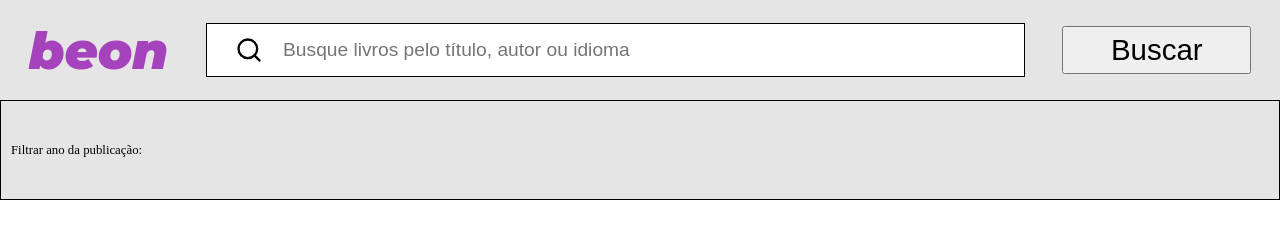
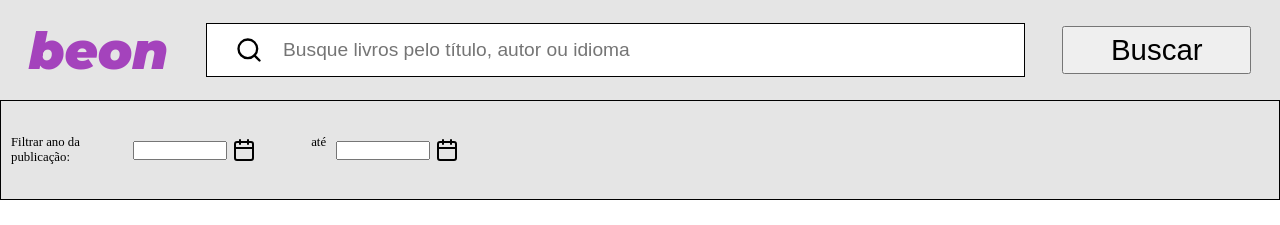
Before and after one commit to Josimar-Souza/beon-challenge, a React (Create React App) app: page /books in a window 1280 px wide. Shown: the top 225 px of the page. Built offline with nearby package versions, Linux system fonts and the light colour scheme; no server answers.

Commit message:
Added filter section

```diff
--- a/src/components/SearchFilter/index.jsx
+++ b/src/components/SearchFilter/index.jsx
@@ -1,13 +1,29 @@
 import React from 'react';
+import calendarIcon from '../../icons/calendar.svg';
 import {
   FilterContainer,
   FilterText,
+  YearFilterContainer,
+  FilterInput,
+  FilterIcon,
+  InputIconContainer,
 } from './searchFilterStyles';
 
 function SearchFilter() {
   return (
     <FilterContainer>
-      <FilterText>Filtrar ano da publicação:</FilterText>
+      <YearFilterContainer>
+        <FilterText>Filtrar ano da publicação:</FilterText>
+        <InputIconContainer>
+          <FilterInput type="number" />
+          <FilterIcon src={calendarIcon} alt="Icone de filtro por ano" />
+        </InputIconContainer>
+        <FilterText>até</FilterText>
+        <InputIconContainer>
+          <FilterInput type="number" />
+          <FilterIcon src={calendarIcon} alt="Icone de filtro por ano" />
+        </InputIconContainer>
+      </YearFilterContainer>
     </FilterContainer>
   );
 }
--- a/src/components/SearchFilter/searchFilterStyles.js
+++ b/src/components/SearchFilter/searchFilterStyles.js
@@ -11,5 +11,27 @@ export const FilterContainer = styled.div`
 `;
 
 export const FilterText = styled.p`
+  display: inline-block;
   font-size: 1vw;
 `;
+
+export const YearFilterContainer = styled.div`
+  display: flex;
+  justify-content: space-around;
+  max-width: 40%;
+  width: 100%;
+`;
+
+export const FilterInput = styled.input`
+  margin-left: 10px;
+  width: 50%;
+`;
+
+export const FilterIcon = styled.img`
+  margin-left: 5px;
+`;
+
+export const InputIconContainer = styled.div`
+  align-items: center;
+  display: flex;
+`;
```
Also changed, not shown: src/icons/calendar.svg (added).
